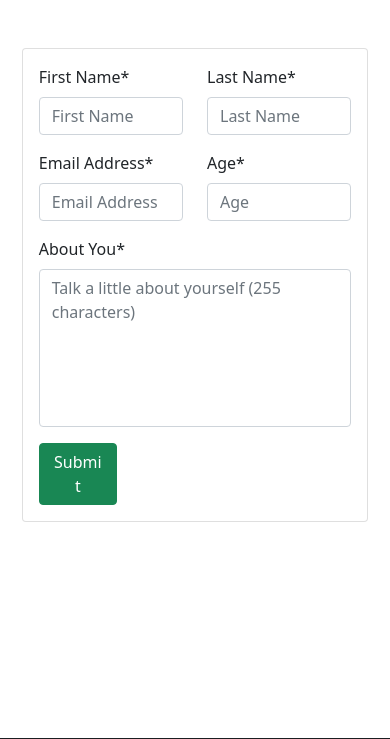
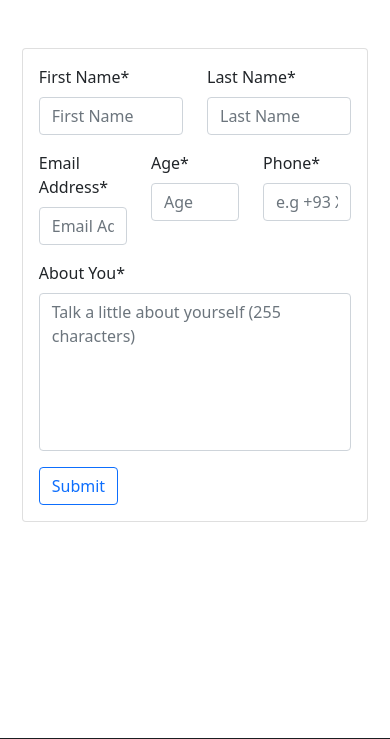
Before and after one commit to iamaliataie/django-human-resources, a Django app: page / in a window 390 px wide. Shown: the part 56-795 px from the top of the page. Run offline with Django 4.2, Linux system fonts and the light colour scheme; some libraries are stand-ins or nearby versions.

Commit message:
add phone field and input mask to candidat model

```diff
--- a/App/forms.py
+++ b/App/forms.py
@@ -46,4 +46,13 @@ class CandidateForm(forms.ModelForm):
     )
     class Meta:
         model = Candidate
-        fields = ["first_name", "last_name", "email", 'age', "messages"]
+        fields = ["first_name", "last_name", "email", 'age', "phone", "messages"]
+
+        widgets = {
+            "phone": forms.TextInput(
+                attrs={
+                    'placeholder': 'e.g +93 XXXXXXXXX',
+                    'data-mask': '(+00) 000-000-0000'
+                    }
+                )
+            }
--- a/App/models.py
+++ b/App/models.py
@@ -7,6 +7,7 @@ class Candidate(models.Model):
     last_name = models.CharField(max_length=255)
     email = models.EmailField(max_length=255)
     age = models.IntegerField(default=20,)
+    phone = models.CharField(max_length=25)
     messages = models.TextField()
     created_on = models.DateTimeField(auto_now_add=True)
 
--- a/App/templates/base.html
+++ b/App/templates/base.html
@@ -43,6 +43,7 @@
 
     <!-- Bootstrap 5 JS -->
     <script src="https://cdn.jsdelivr.net/npm/bootstrap@5.0.2/dist/js/bootstrap.bundle.min.js" integrity="sha384-MrcW6ZMFYlzcLA8Nl+NtUVF0sA7MsXsP1UyJoMp4YLEuNSfAP+JcXn/tWtIaxVXM" crossorigin="anonymous"></script>
-
+    <script src="https://code.jquery.com/jquery-3.3.1.min.js"></script>
+    <script src="https://cdnjs.cloudflare.com/ajax/libs/jquery.mask/1.14.10/jquery.mask.js"></script>
 </body>
 </html>
--- a/App/templates/home.html
+++ b/App/templates/home.html
@@ -13,17 +13,20 @@
             <div class="col col-6">
                 {{ form.last_name|as_crispy_field }}
             </div>
-            <div class="col-6">
+            <div class="col-4">
                 {{ form.email|as_crispy_field }}
             </div>
-            <div class="col-6">
+            <div class="col-4">
                 {{ form.age|as_crispy_field }}
+            </div>
+            <div class="col-4">
+                {{ form.phone|as_crispy_field }}
             </div>
             <div class="col-12">
                 {{ form.messages|as_crispy_field }}
             </div>
         </div>
-        <button type="submit" class="btn btn-success w-25">Submit</button>
+        <button type="submit" class="btn btn-outline-primary" style="width: fit-content;">Submit</button>
     </form>
 
     {% if messages %}
```
Also changed, not shown: App/migrations/0004_candidate_phone.py (added).
